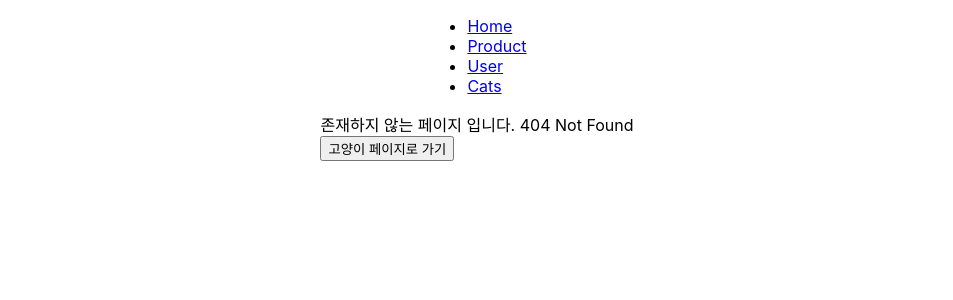
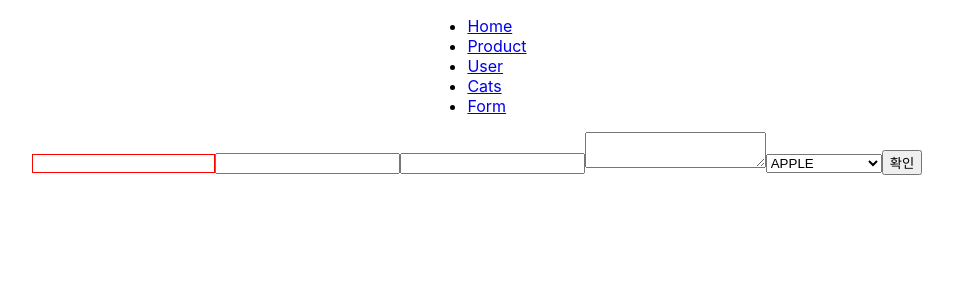
Before and after one commit to brightparagon/arcon, a React (Create React App) app: page /form in a window 1280 px wide. Before the commit this address had no page. Shown: the top 300 px of the page, without its empty margins (163-1116 px from the left). Built offline with nearby package versions, Linux system fonts and the light colour scheme.

Commit message:
Form 페이지 추가

```diff
--- a/src/App.js
+++ b/src/App.js
@@ -9,6 +9,7 @@ import ErrorBoundary from './components/ErrorBoundary'
 import Home from './pages/Home'
 import Product from './pages/Product'
 import User from './pages/User'
+import Form from './pages/Form'
 
 const sentryDSN = ''
 
@@ -32,6 +33,9 @@ const Navigation = () => {
       </li>
       <li>
         <Link to="/cats">Cats</Link>
+      </li>
+      <li>
+        <Link to="/form">Form</Link>
       </li>
     </ul>
   )
@@ -57,6 +61,7 @@ function App() {
           <Route path="/product/:productName" component={Product} />
           <Route exact path="/user" component={User} />
           <Route exact path="/cats" component={Cats} />
+          <Route exact path="/form" component={Form} />
           <Route component={UrlFallback} />
         </Switch>
       </main>
--- /dev/null
+++ b/src/pages/Form.js
@@ -0,0 +1,82 @@
+import { useEffect, useState } from 'react'
+
+const selectableItems = [
+  'apple',
+  'melon',
+  'strawberry',
+  'pineapple',
+  'blueberry',
+]
+const defaultSelectedValue = selectableItems[0]
+
+function validateEmail(email) {
+  const re = /^(([^<>()[\]\\.,;:\s@\"]+(\.[^<>()[\]\\.,;:\s@\"]+)*)|(\".+\"))@((\[[0-9]{1,3}\.[0-9]{1,3}\.[0-9]{1,3}\.[0-9]{1,3}\])|(([a-zA-Z\-0-9]+\.)+[a-zA-Z]{2,}))$/
+
+  return re.test(email)
+}
+
+const Form = () => {
+  const [name, setName] = useState('')
+  const [phoneNumber, setPhoneNumber] = useState('')
+  const [email, setEmail] = useState('')
+  const [text, setText] = useState('')
+  const [fruit, setFruit] = useState(defaultSelectedValue)
+  const [error, setError] = useState({})
+
+  const handleSubmit = (event) => {
+    event.preventDefault()
+    console.log(name)
+    console.log(phoneNumber)
+    console.log(email)
+    console.log(text)
+    console.log(fruit)
+  }
+
+  // useEffect(() => {
+  //   // validation
+  //   if (name) {
+
+  //   }
+  // }, [name])
+
+  return (
+    <form onSubmit={handleSubmit}>
+      <input
+        type="email"
+        value={name}
+        style={{ border: error !== null ? '1px solid red' : null}}
+        onChange={(event) => {
+          // validation
+          const value = event.target.value
+
+          if (!validateEmail(value)) {
+            setError('이메일 형식이 올바르지 않습니다.')
+          } else {
+            setError(null)
+          }
+
+          setName(value)
+        }}
+      />
+      <input
+        type="tel"
+        value={phoneNumber}
+        onChange={(event) => setPhoneNumber(event.target.value)}
+      />
+      <input
+        type="text"
+        value={email}
+        onChange={(event) => setEmail(event.target.value)}
+      />
+      <textarea value={text} onChange={(event) => setText(event.target.value)} />
+      <select value={fruit} onChange={(event) => setFruit(event.target.value)}>
+        {selectableItems.map((item) => (
+          <option key={item} value={item}>{item.toUpperCase()}</option>
+        ))}
+      </select>
+      <button type="submit">확인</button>
+    </form>
+  )
+}
+
+export default Form
```
